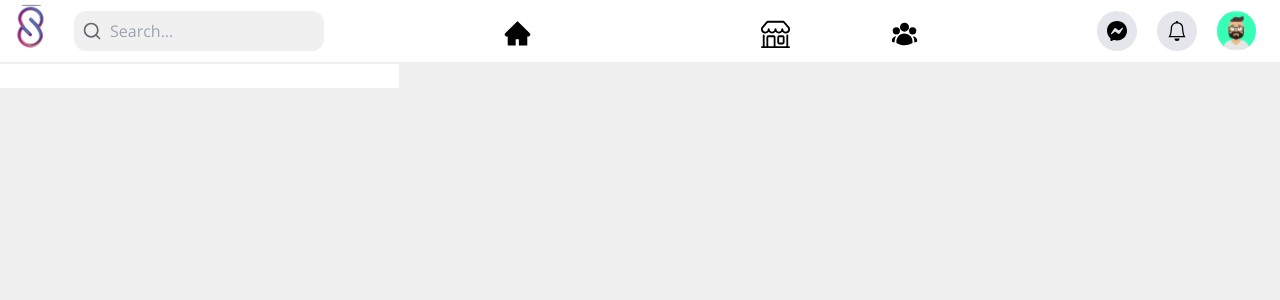
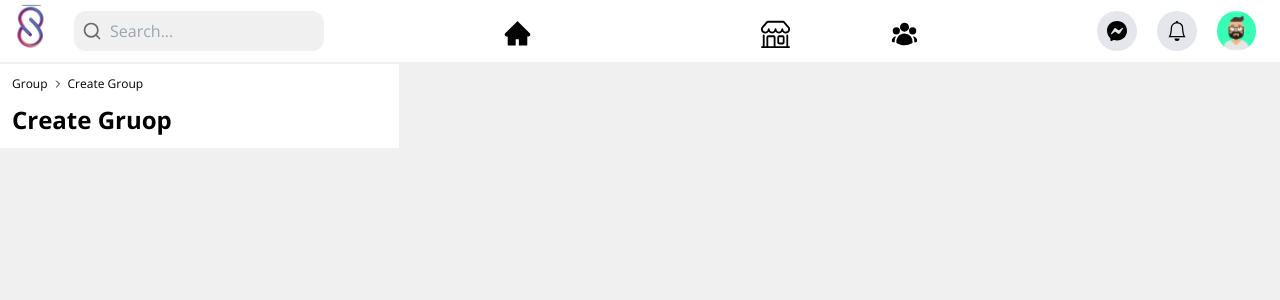
Before and after one commit to asiughuslyvesterobus/social_app, a Next.js app in the folder client/: page /groups/create in a window 1280 px wide. Shown: the top 300 px of the page. Built offline with nearby package versions, Linux system fonts and the light colour scheme; some icons are missing.

Commit message:
working on create group page

```diff
--- a/client/pages/groups/create/index.tsx
+++ b/client/pages/groups/create/index.tsx
@@ -1,13 +1,22 @@
 import MainLayout from "@/layout/MainLayout";
+import Link from "next/link";
+import { FiChevronRight } from "react-icons/fi";
 
 const Createroup = () => {
   return (
     <MainLayout title="Create Group">
       <section className="w-full h-screen overflow-auto flex flex-col tab:flex-row items-start justify-start mt-[2px]">
-        <div className="tab:flex-shrink bg-white tab:w-[45%] w-full flex flex-col relative p-3"></div>
-        <div className="tab:flex-grow relative w-full tab:h-screen tab:overflow-y-auto scrollbar-hide p-4 flex flex-col items-start justify-start gap-6 pb-24">
-
+        <div className="tab:flex-shrink bg-white tab:w-[45%] w-full flex flex-col relative p-3 gap-3">
+          <p className="flex items-center justify-start gap-1 text-xs font-normal">
+            <Link href="/groups/feed" className="hover:underline">
+              Group
+            </Link>
+            <FiChevronRight />
+            <span>Create Group</span>
+          </p>
+          <h2 className="text-lg font-bold md:text-2xl">Create Gruop</h2>
         </div>
+        <div className="tab:flex-grow relative w-full tab:h-screen tab:overflow-y-auto scrollbar-hide p-4 flex flex-col items-start justify-start gap-6 pb-24"></div>
       </section>
     </MainLayout>
   );
```
